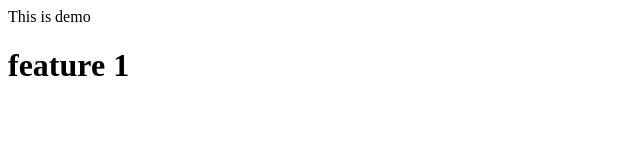
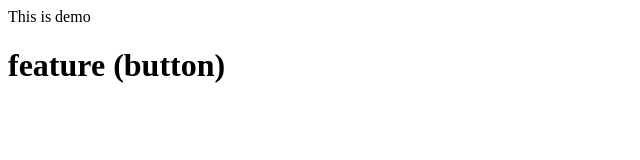
Before and after one commit to MathewJobey/LocalRepo, a plain HTML site: page index.html in a window 1280 px wide. Shown: the whole page, without its empty margins (0-640 px from the left). Drawn offline with Linux system fonts and the light colour scheme.

```diff
--- a/index.html
+++ b/index.html
@@ -1,2 +1,2 @@
 <p>This is demo</p>
-<h1>feature 1</h1>
+<h1>feature (button)</h1>
```
